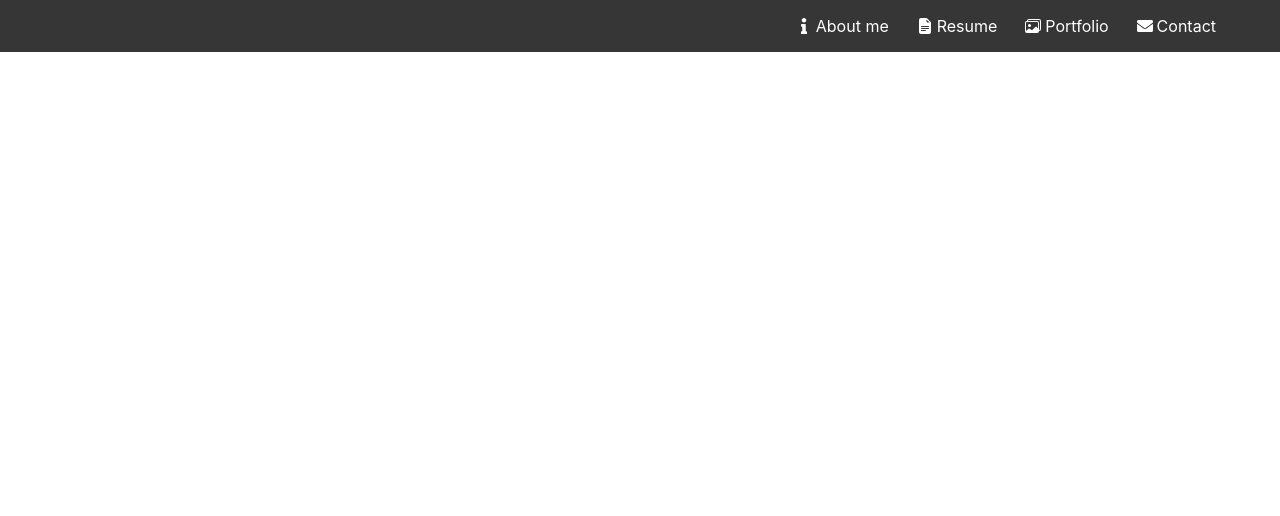
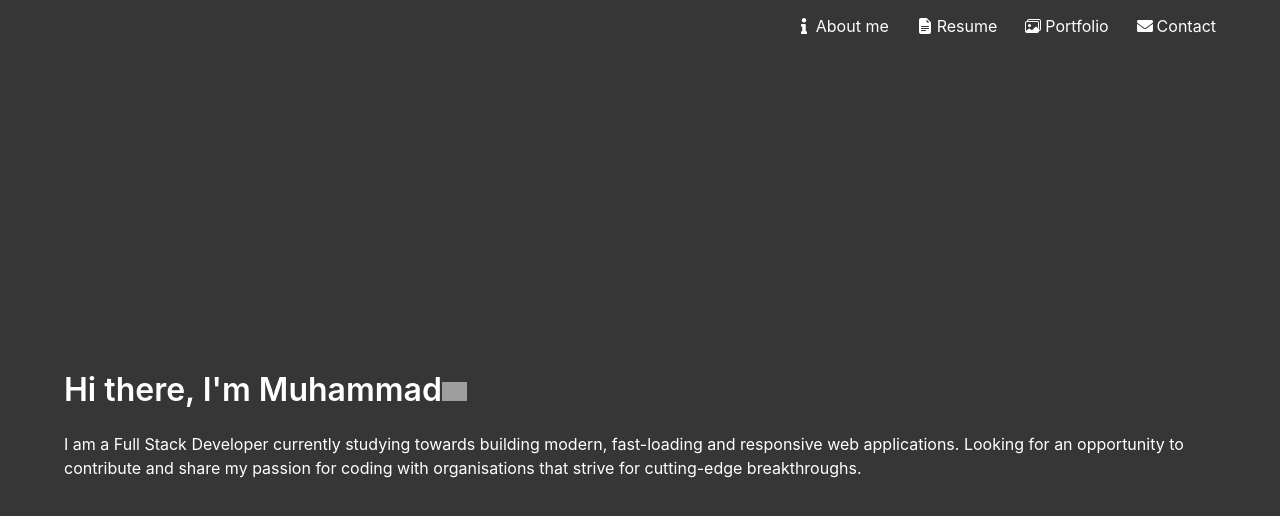
Before and after one commit to moedaaboul/moedaaboul.github.io, a React (Create React App) app: page / in a window 1280 px wide. Shown: the top 516 px of the page. Built offline with nearby package versions, Linux system fonts and the light colour scheme; grey boxes are pictures that could not be loaded.

Commit message:
adds Intro component

```diff
--- a/src/App.js
+++ b/src/App.js
@@ -1,9 +1,11 @@
 import React from 'react';
 import Navbar from './Navbar';
+import Intro from './Intro';
 function App() {
   return (
     <>
       <Navbar />
+      <Intro />
     </>
   );
 }
--- /dev/null
+++ b/src/Intro.js
@@ -0,0 +1,29 @@
+import React from 'react';
+
+const Intro = () => {
+  return (
+    <section className="hero is-dark is-fullheight-with-navbar" id="about-me">
+      <div className="hero-body">
+        <div className="container">
+          <p className="title is-slider-right">
+            Hi there, I'm Muhammad
+            <img
+              src="https://media.giphy.com/media/hvRJCLFzcasrR4ia7z/giphy.gif"
+              width="25px"
+            />
+          </p>
+          <div className="sub-title-wrapper">
+            <p className="sub-title">
+              I am a Full Stack Developer currently studying towards building
+              modern, fast-loading and responsive web applications. Looking for
+              an opportunity to contribute and share my passion for coding with
+              organisations that strive for cutting-edge breakthroughs.
+            </p>
+          </div>
+        </div>
+      </div>
+    </section>
+  );
+};
+
+export default Intro;
```
